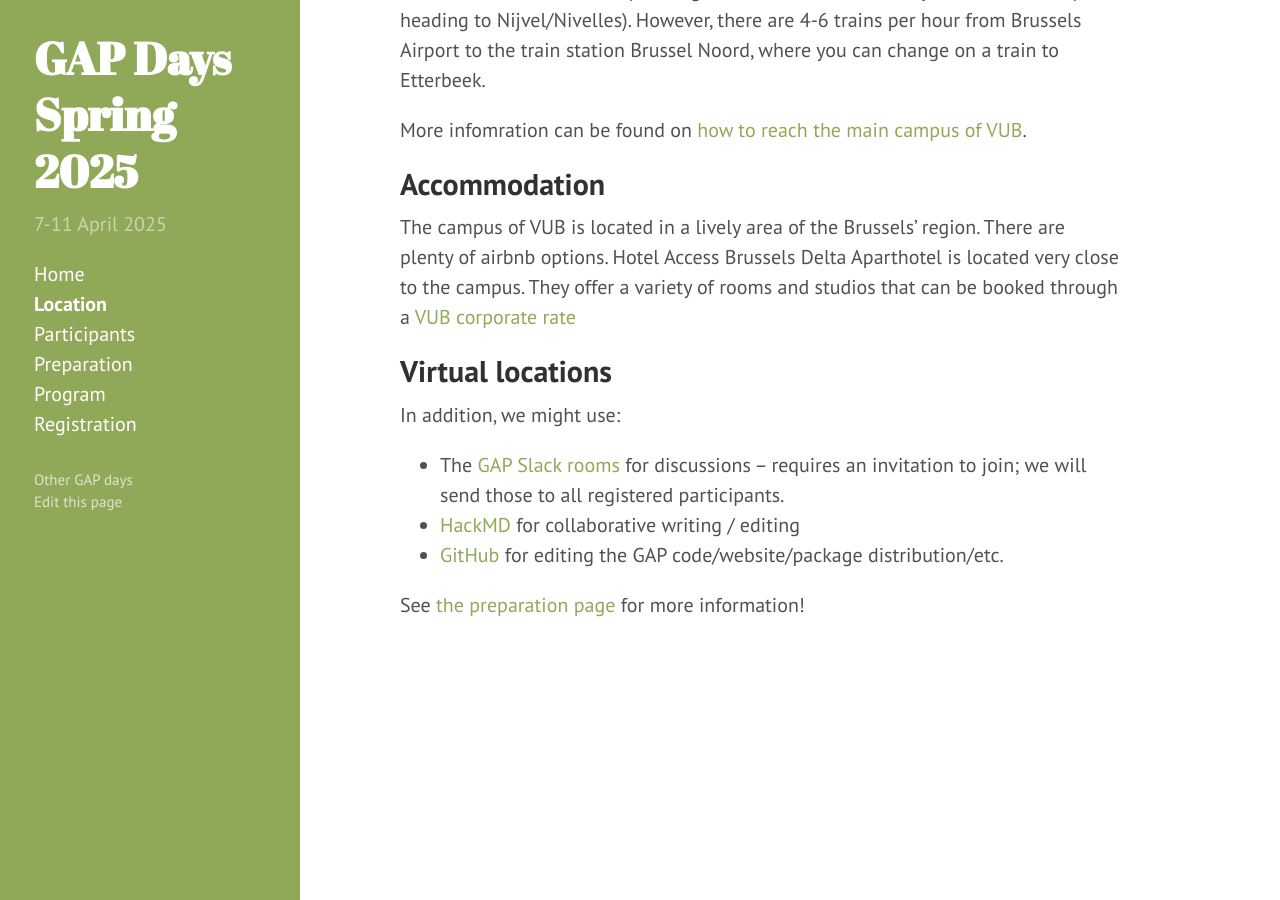
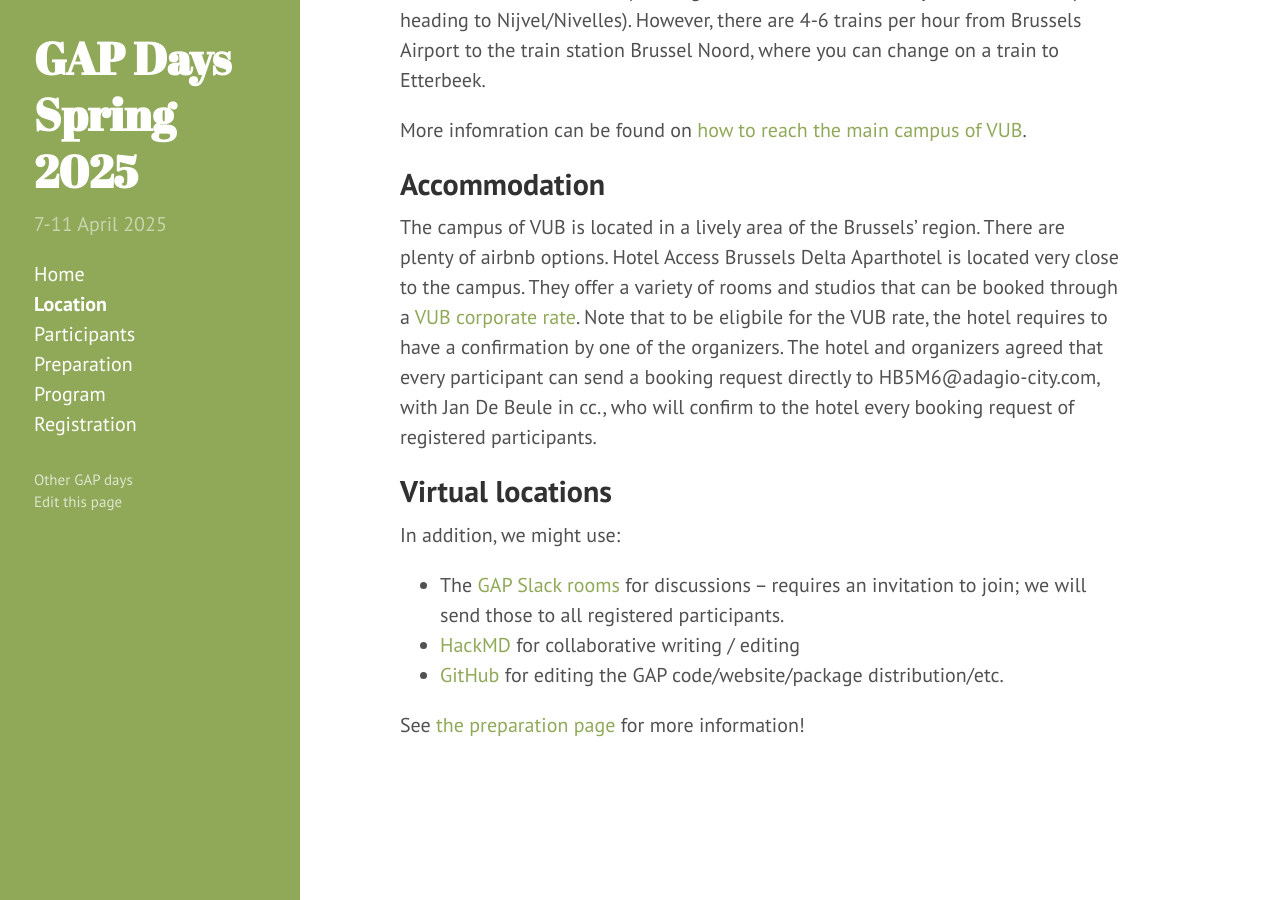
Before and after one commit to gapdays/gapdays2025-spring, a Jekyll site: the page built from location.md, in a window 1280 px wide and 900 px high, scrolled down 663 px. Built offline with Jekyll 4.4.1, drawn with Linux system fonts in a browser that asks for light colours.

Commit message:
updated information on how to book

```diff
--- a/location.md
+++ b/location.md
@@ -34,7 +34,8 @@ More infomration can be found on [how to reach the main campus of VUB](https://w
 
 ## Accommodation
 
-The campus of VUB is located in a lively area of the Brussels' region. There are plenty of airbnb options. Hotel Access Brussels Delta Aparthotel is located very close to the campus. They offer a variety of rooms and studios that can be booked through a [VUB corporate rate](https://www.vub.be/en/services-vub-campuses-in-etterbeek-and-jette/facilities-vub-campus/accommodation-and-around-our-campuses)
+The campus of VUB is located in a lively area of the Brussels' region. There are plenty of airbnb options. Hotel Access Brussels Delta Aparthotel is located very close to the campus. They offer a variety of rooms and studios that can be booked through a [VUB corporate rate](https://www.vub.be/en/services-vub-campuses-in-etterbeek-and-jette/facilities-vub-campus/accommodation-and-around-our-campuses). Note that to be eligbile for the VUB rate, the hotel requires to have a confirmation by one of the organizers. The hotel and organizers agreed that every participant can send a booking request directly to HB5M6@adagio-city.com, with Jan De Beule in cc., who will confirm to the hotel every booking request of registered participants.
+
 
 <!--
 ## Restaurants
```
